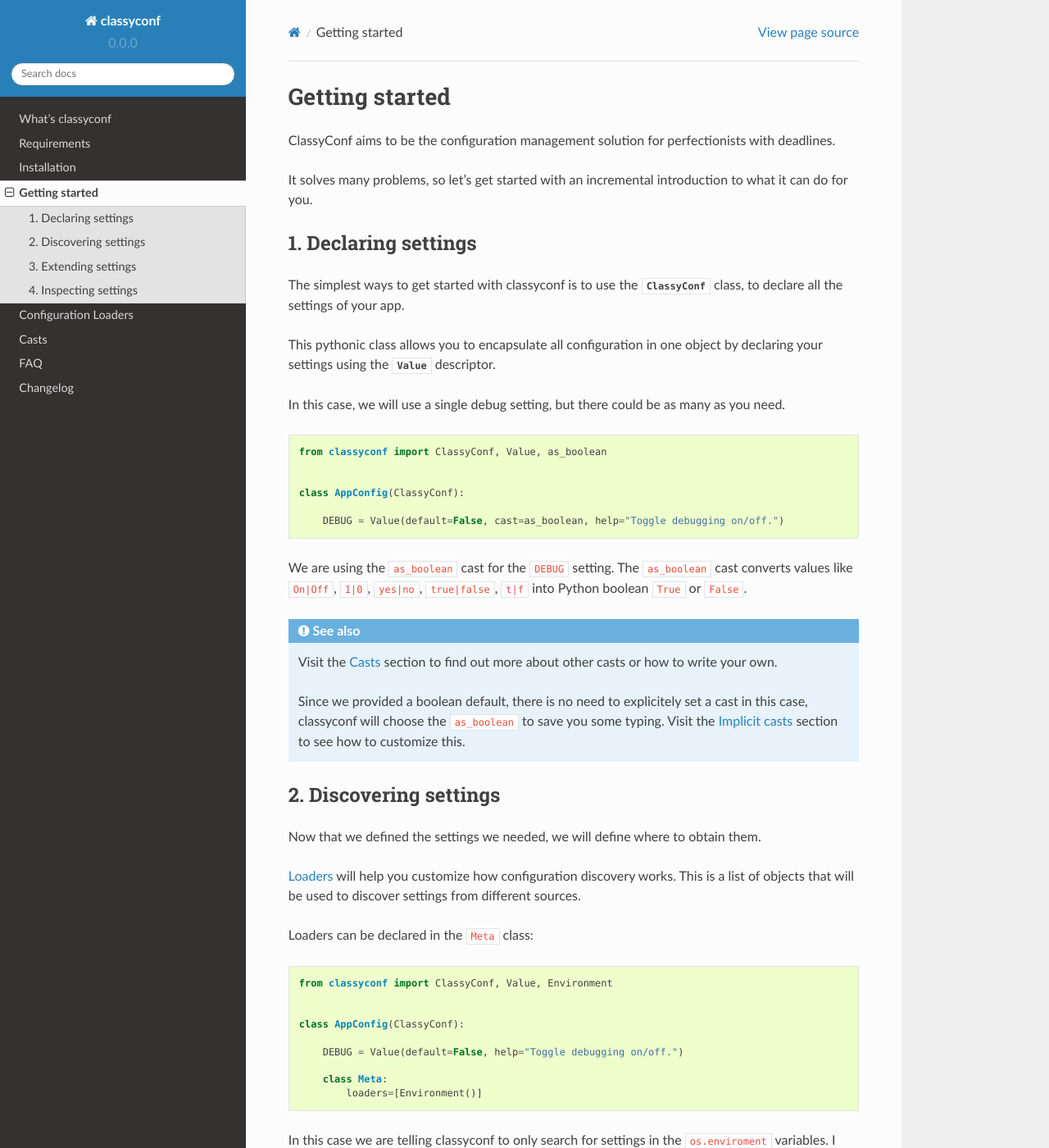
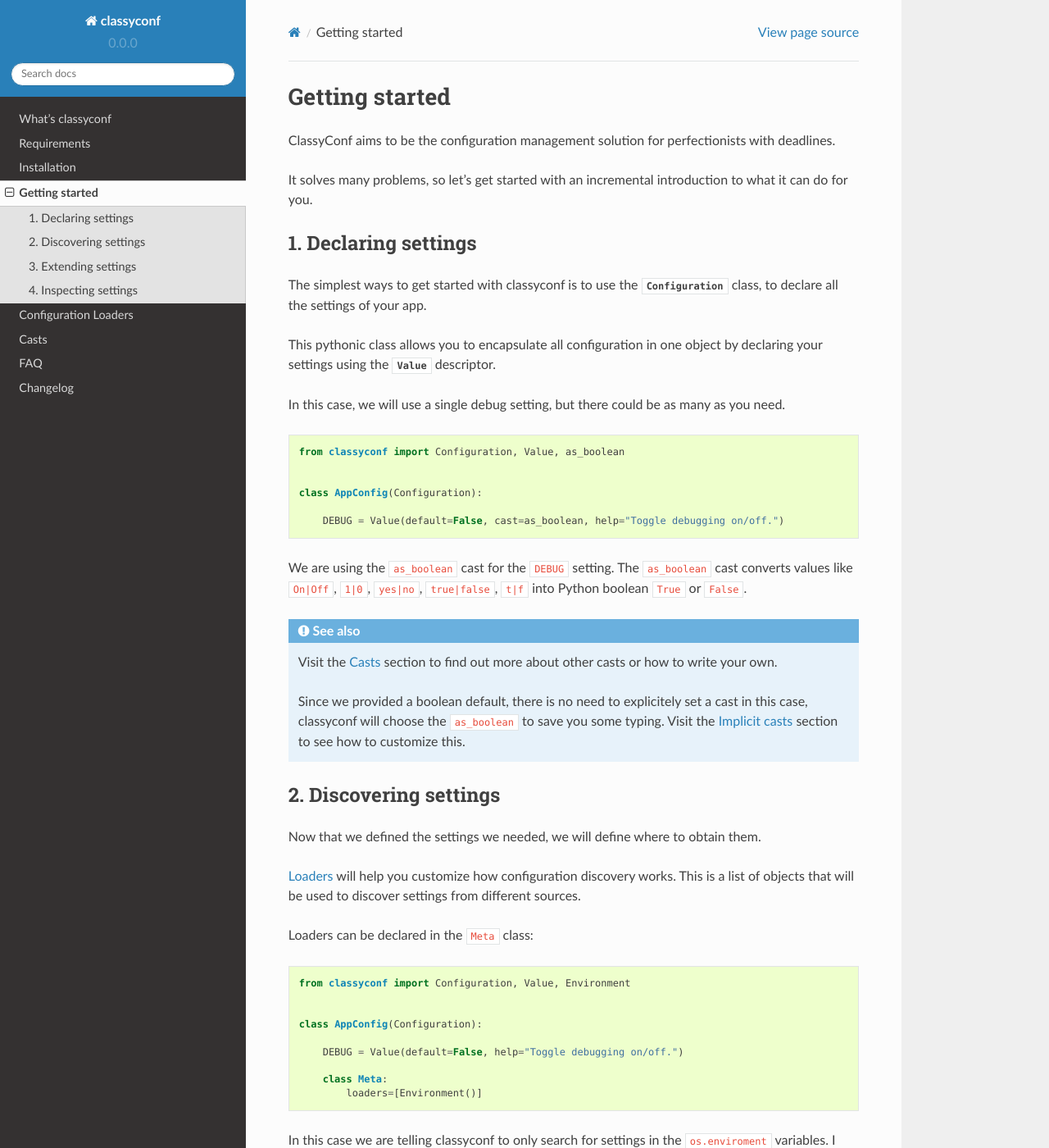
Before and after one commit to hernantz/classyconf, a Sphinx documentation site: the page built from docs/source/usage.rst, in a window 1280 px wide and 1400 px high. Shown: the whole window at 82% size. Built offline with Sphinx 7.4.7 and the Read the Docs theme 2.0.0, drawn with Linux system fonts in a browser that asks for light colours; some of the changed text lies outside the part shown.

Commit message:
Renamed ClassyConf to Configuration

```diff
--- a/docs/source/usage.rst
+++ b/docs/source/usage.rst
@@ -12,7 +12,7 @@
 ~~~~~~~~~~~~~~~~~~~~~
 
 The simplest ways to get started with classyconf is to use the
-:py:class:`ClassyConf<classyconf.configuration.Configuration>` class, to
+:py:class:`Configuration<classyconf.configuration.Configuration>` class, to
 declare all the settings of your app.
 
 This pythonic class allows you to encapsulate all configuration
@@ -24,10 +24,10 @@
 
 .. code-block:: python
 
-    from classyconf import ClassyConf, Value, as_boolean
+    from classyconf import Configuration, Value, as_boolean
 
 
-    class AppConfig(ClassyConf):
+    class AppConfig(Configuration):
 
         DEBUG = Value(default=False, cast=as_boolean, help="Toggle debugging on/off.")
 
@@ -60,10 +60,10 @@
 
 .. code-block:: python
 
-    from classyconf import ClassyConf, Value, Environment
+    from classyconf import Configuration, Value, Environment
 
 
-    class AppConfig(ClassyConf):
+    class AppConfig(Configuration):
 
         DEBUG = Value(default=False, help="Toggle debugging on/off.")
 
@@ -141,9 +141,11 @@
 As you know, the same code might run in several different enviroments, like
 dev, staging, prod, etc.
 
-Although ``ClassyConf`` classes can be extended to define new ``Value``
-attributes or override them, the recomended way is to simply override the
-settings sources per enviroment.
+Although :py:class:`Configuration<classyconf.configuration.Configuration>`
+classes can be extended to define new
+:py:class:`Value<classyconf.configuration.Value>` attributes or override
+them, the recomended way is to simply override the settings sources per
+enviroment.
 
 .. code-block:: python
 
```
Also changed, not shown: classyconf/__init__.py (+4 -5 lines), 2 other files.
